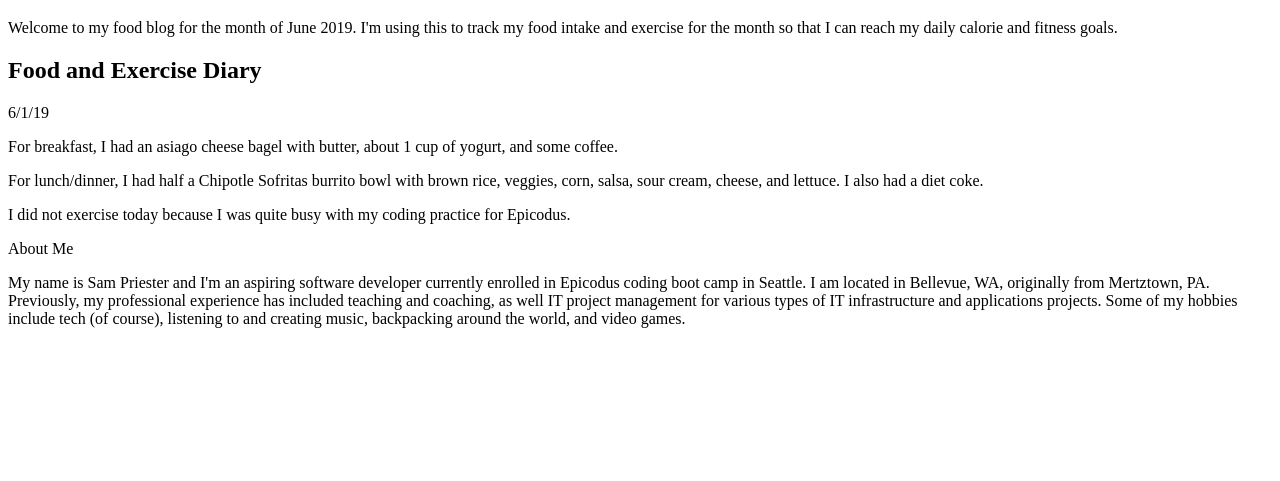
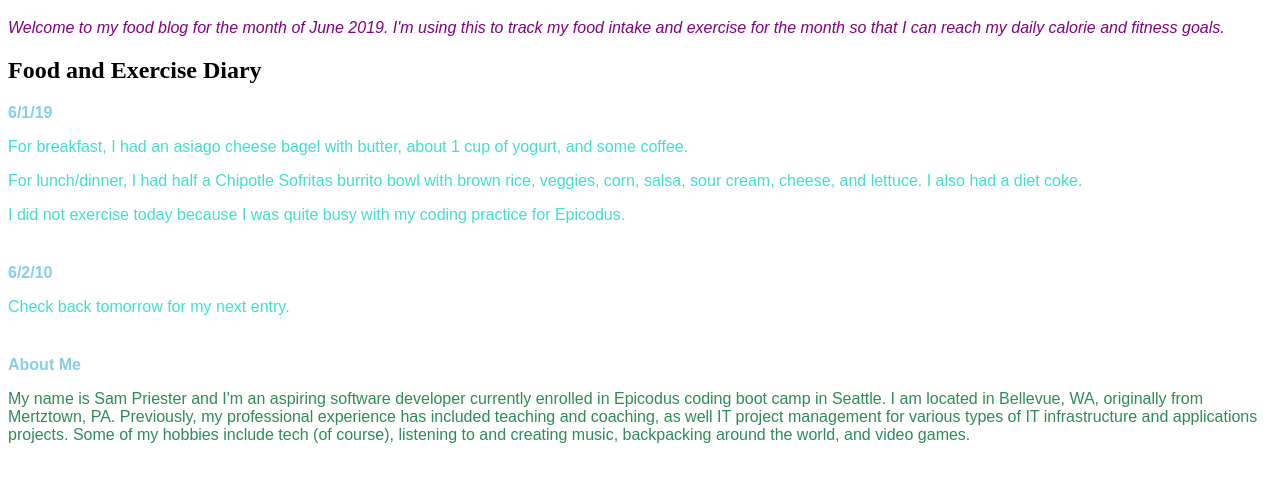
Before and after one commit to spriester/food-diary, a plain HTML site: page index.html in a window 1280 px wide. Shown: the part 61-542 px from the top of the page. Drawn offline with Linux system fonts and the light colour scheme.

Commit message:
Add top and bottom margins

```diff
--- a/css/styles.css
+++ b/css/styles.css
@@ -0,0 +1,23 @@
+.intro {
+  font-family: sans-serif;
+  color: purple;
+  font-style: italic;
+}
+
+.blog {
+  font-family: sans-serif;
+  color: turquoise;
+  margin-top: 20px;
+  margin-bottom: 40px;
+}
+
+.about-me {
+  font-family: sans-serif;
+  color: seagreen;
+}
+
+.highlight {
+  font-family: sans-serif;
+  color: skyblue;
+  font-weight: 600;
+}
--- a/index.html
+++ b/index.html
@@ -1,6 +1,7 @@
 <!DOCTYPE html>
 <html>
   <head>
+    <link href="css/styles.css" rel="stylesheet" type="text/css">
     <title>Food Diary: Jun 2019</title>
   </head>
   <body>
@@ -15,6 +16,10 @@
       <p>For lunch/dinner, I had half a Chipotle Sofritas burrito bowl with brown rice, veggies, corn, salsa, sour cream, cheese, and lettuce. I also had a diet coke.</p>
       <p>I did not exercise today because I was quite busy with my coding practice for Epicodus.</p>
     </div>
+    <div class="blog">
+      <p><span class="highlight">6/2/10</span></p>
+      <p>Check back tomorrow for my next entry.</p>
+    </div>
     <div class="about-me">
       <p><span class="highlight">About Me</span></p>
       <p>My name is Sam Priester and I'm an aspiring software developer currently enrolled in Epicodus coding boot camp in Seattle. I am located in Bellevue, WA, originally from Mertztown, PA. Previously, my professional experience has included teaching and coaching, as well IT project management for various types of IT infrastructure and applications projects. Some of my hobbies include tech (of course), listening to and creating music, backpacking around the world, and video games.<p>
```
